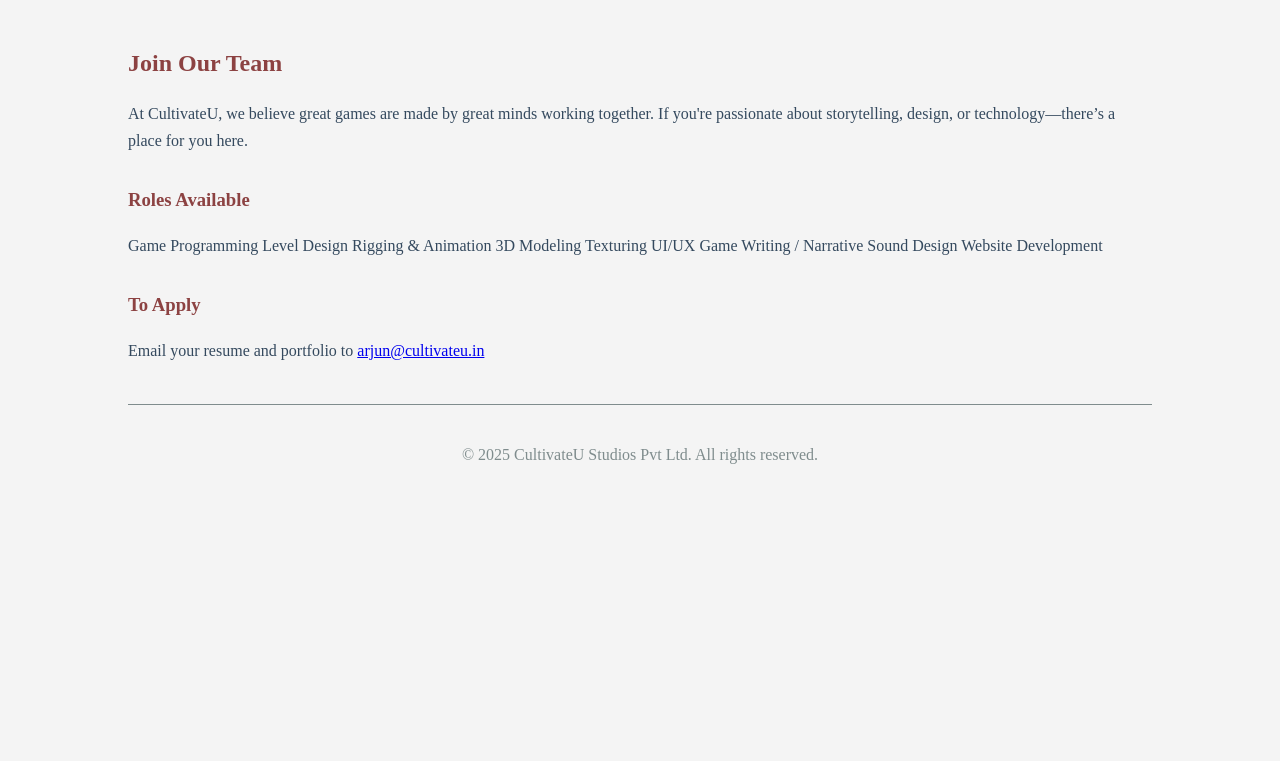
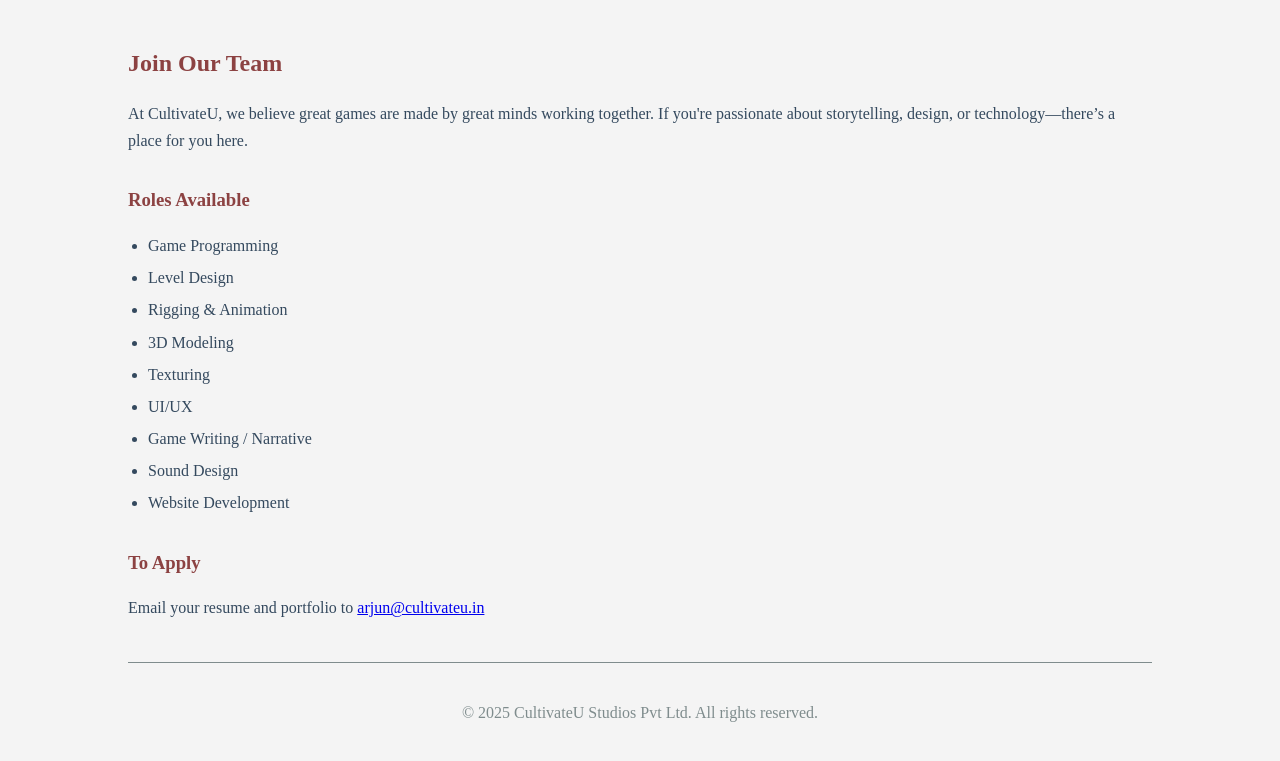
Before and after one commit to CultivateU/website, an Eleventy site: page careers.md in a window 1280 px wide. Shown: the part 137-898 px from the top of the page. Before the commit the page ends 800 px from the top, so only its background shows below. Built offline with nearby package versions, Linux system fonts and the light colour scheme; Eleventy itself is replaced by a stand-in of ours; files that its build step writes are made by us from their sources; a web font is replaced by a local one.

Commit message:
Updated roles and mail

```diff
--- a/careers.md
+++ b/careers.md
@@ -11,15 +11,15 @@
 
 ### Roles Available
 
-Game Programming
-Level Design
-Rigging & Animation
-3D Modeling
-Texturing
-UI/UX
-Game Writing / Narrative
-Sound Design
-Website Development
+* Game Programming
+* Level Design
+* Rigging & Animation
+* 3D Modeling
+* Texturing
+* UI/UX
+* Game Writing / Narrative
+* Sound Design
+* Website Development
 
 ---
 
```
